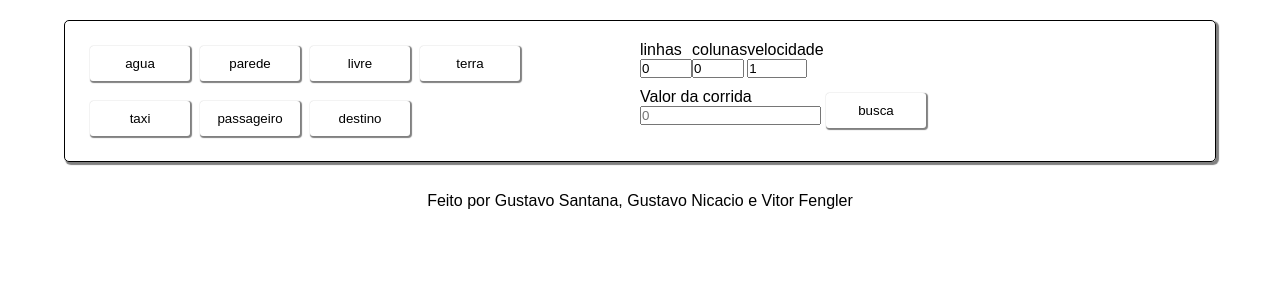
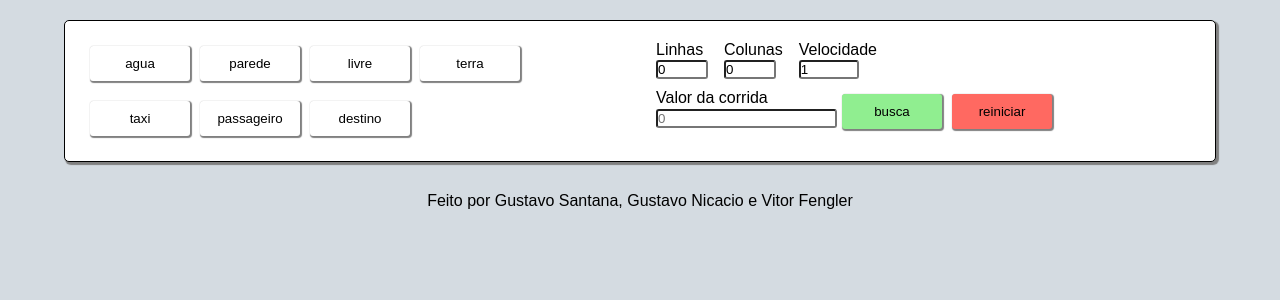
Before and after one commit to YouCanCallMeGus/taxinsper_app_front, a Next.js app: page / in a window 1280 px wide. Shown: the top 300 px of the page. Built offline with nearby package versions, Linux system fonts and the light colour scheme.

Commit message:
design do frontend e correção de erros

```diff
--- a/src/app/components/interface.jsx
+++ b/src/app/components/interface.jsx
@@ -42,11 +42,22 @@ const Interface = () => {
                 });
             }
             else {
-                alert(`${response.data.message}`)
+                alert(`${response.data}`)
             }
         }).catch((error) => {
-            alert(`${error.response.data.message}`)
+            if (error.response.data.status == 400) {
+                alert(`${error.response.data}`)
+            } else {
+                console.log(error.response)
+                alert(`${error.response.data}`)
+            }
         })
+    }
+
+    function resetBoard() {
+        setMap(
+            Array.from({ length: row }, () => Array.from({ length: column }, () => 0))
+        );
     }
 
     //sets map dimension
@@ -101,52 +112,88 @@ const Interface = () => {
             <header>
                 <div className="headerleft">
                     <button onClick={() => setFieldType("water")}
-                            onMouseEnter={(element) => {element.target.style.backgroundColor = "cyan"}}
-                            onMouseLeave={(element) => {element.target.style.backgroundColor = "white"}}
+                            // onMouseEnter={(element) => {element.target.style.backgroundColor = "cyan"}}
+                            // onMouseLeave={(element) => {element.target.style.backgroundColor = "white"}}
+
+                            style={{backgroundColor: fieldType == "water" ? "#51AFF7" : "white"}}
+                            onMouseEnter={(e) => fieldType != "water" ? e.target.style.backgroundColor = "#51AFF7" : "white"}
+                            onMouseLeave={(e) => fieldType != "water" ? e.target.style.backgroundColor = "white" : "#51AFF7"}
+
                             >agua</button>
+
                     <button onClick={() => setFieldType("wall")}
-                            onMouseEnter={(element) => {element.target.style.backgroundColor = "black"; element.target.style.color = "white"}}
-                            onMouseLeave={(element) => {element.target.style.backgroundColor = "white"; element.target.style.color = "black"}}
+                            // onMouseEnter={(element) => {element.target.style.backgroundColor = "black"; element.target.style.color = "white"}}
+                            // onMouseLeave={(element) => {element.target.style.backgroundColor = "white"; element.target.style.color = "black"}}
+
+                            onMouseEnter={(e) => { e.target.style.backgroundColor = fieldType != "wall" ? "black" : "black"; e.target.style.color = "white";}}
+                            onMouseLeave={(e) => {e.target.style.backgroundColor = fieldType != "wall" ? "white" : "black";e.target.style.color = fieldType !== "wall" ? "black" : "white";}}
+                            style={{backgroundColor: fieldType == "wall" ? "black" : "white",color: fieldType == "wall" ? "white" : "black",}}
+
                             >parede</button>
+
                     <button onClick={() => setFieldType("empty")}
+                            style={{backgroundColor: fieldType == "empty" ? "#D6DDE2" : "white"}}
+                            onMouseEnter={(e) => fieldType != "empty" ? e.target.style.backgroundColor = "#D6DDE2" : "white"}
+                            onMouseLeave={(e) => fieldType != "empty" ? e.target.style.backgroundColor = "white" : "#D6DDE2"}
                             >livre</button>
+
                     <button onClick={() => setFieldType("dirt")}
-                            onMouseEnter={(element) => {element.target.style.backgroundColor = "#964B00"}}
-                            onMouseLeave={(element) => {element.target.style.backgroundColor = "white"}}
+                            // onMouseEnter={(element) => {element.target.style.backgroundColor = "#964B00"}}
+                            // onMouseLeave={(element) => {element.target.style.backgroundColor = "white"}}
+
+                            style={{backgroundColor: fieldType == "dirt" ? "#b88b5c" : "white"}}
+                            onMouseEnter={(e) => fieldType != "dirt" ? e.target.style.backgroundColor = "#b88b5c" : "white"}
+                            onMouseLeave={(e) => fieldType != "dirt" ? e.target.style.backgroundColor = "white" : "#b88b5c"}
                             >terra</button>
+
                     <div className="hl-bottom">
                             <button onClick={() => setFieldType("taxi")}
-                                    onMouseEnter={(element) => {element.target.style.backgroundColor = "#964B00"}}
-                                    onMouseLeave={(element) => {element.target.style.backgroundColor = "white"}}
+                                    // onMouseEnter={(element) => {element.target.style.backgroundColor = "yellow"}}
+                                    // onMouseLeave={(element) => {element.target.style.backgroundColor = "white"}}
+
+                                    style={{backgroundColor: fieldType == "taxi" ? "yellow" : "white"}}
+                                    onMouseEnter={(e) => fieldType != "taxi" ? e.target.style.backgroundColor = "yellow" : "white"}
+                                    onMouseLeave={(e) => fieldType != "taxi" ? e.target.style.backgroundColor = "white" : "yellow"}
                                     >taxi</button>
+
                             <button onClick={() => setFieldType("passenger")}
-                                    onMouseEnter={(element) => {element.target.style.backgroundColor = "#964B00"}}
-                                    onMouseLeave={(element) => {element.target.style.backgroundColor = "white"}}
+                                    // onMouseEnter={(element) => {element.target.style.backgroundColor = "white"}}
+                                    // onMouseLeave={(element) => {element.target.style.backgroundColor = "white"}}
+
+                                    style={{backgroundColor: fieldType == "passenger" ? "#D6DDE2" : "white"}}
+                                    onMouseEnter={(e) => fieldType != "passenger" ? e.target.style.backgroundColor = "#D6DDE2" : "white"}
+                                    onMouseLeave={(e) => fieldType != "passenger" ? e.target.style.backgroundColor = "white" : "#D6DDE2"}
                                     >passageiro</button>
+
                             <button onClick={() => setFieldType("dest")}
-                                    onMouseEnter={(element) => {element.target.style.backgroundColor = "#964B00"}}
-                                    onMouseLeave={(element) => {element.target.style.backgroundColor = "white"}}
+                                    // onMouseEnter={(element) => {element.target.style.backgroundColor = "white"}}
+                                    // onMouseLeave={(element) => {element.target.style.backgroundColor = "white"}}
+
+                                    style={{backgroundColor: fieldType == "dest" ? "#D6DDE2" : "white"}}
+                                    onMouseEnter={(e) => fieldType != "dest" ? e.target.style.backgroundColor = "#D6DDE2" : "white"}
+                                    onMouseLeave={(e) => fieldType != "dest" ? e.target.style.backgroundColor = "white" : "#D6DDE2"}
                                     >destino</button>
+
                     </div>
                 </div>
                 <div className="headerright">
                     <div className="hr-top">
                         <div className="inputfield">
-                            <label>linhas</label>
+                            <label>Linhas</label>
                             <input onChange={(r)=>{
                                 const value = Math.max(0,Math.min(30,r.target.value))
                                 setDim(value, "row")
                                 }} type="number" min={0} max={30} placeholder="0" value={row}/>
                         </div>
                         <div className="inputfield">
-                            <label>colunas</label>
+                            <label>Colunas</label>
                             <input onChange={(c)=>{
                                 const value = Math.max(0,Math.min(30,c.target.value))
                                 setDim(value, "column")
                                 }} type="number" min={0} max={30} placeholder="0" value={column}/>
                         </div>
                         <div className="inputfield">
-                            <label>velocidade</label>
+                            <label>Velocidade</label>
                             <input onChange={(s)=>{
                                 const value = Math.max(0,Math.min(100,s.target.value))
                                 setSpeed(value)
@@ -156,10 +203,14 @@ const Interface = () => {
                     <div className="hr-bottom">
                         <div className="inputfield">
                             <label>Valor da corrida</label>
-                            <input onChange={(c)=>{setCost(c.target.value)}} type="number" placeholder="0"/>
+                            <input onChange={(c)=>{setCost(c.target.value)}} type="number" placeholder="0" min={0}/>
                         </div>
                         <button onClick={() => search()} style={{
+                            backgroundColor: "#90EE90"
                         }}>busca</button>
+                        <button onClick={() => resetBoard()} style={{
+                            backgroundColor: "#FF6961"
+                        }}>reiniciar</button>
                     </div>
                 </div>
             </header>
--- a/src/app/globals.css
+++ b/src/app/globals.css
@@ -11,7 +11,7 @@ body {
 
 body {
   color: var(--foreground);
-  background: var(--background);
+  background-color: #d4dbe1;
   font-family: Arial, Helvetica, sans-serif;
   -webkit-font-smoothing: antialiased;
   -moz-osx-font-smoothing: grayscale;
@@ -36,6 +36,7 @@ a {
 
 header {
   display: flex;
+  background-color: #ffffff;
   margin-top: 20px;
   justify-content: center;
   margin: 20px 5%;
@@ -69,6 +70,9 @@ header {
 
 input, label {
   display: block;
+  margin-left: 1rem;
+  border-radius: 3px;
+  height: 1.2rem;
 }
 
 .subheader {
@@ -84,7 +88,7 @@ button {
   border-radius: 3px;
   border: 0;
   box-shadow: 1px 1px 1px 1px gray;
-  background-color: white;
+  background-color: rgb(255, 255, 255);
 }
 
 button:hover {
```
